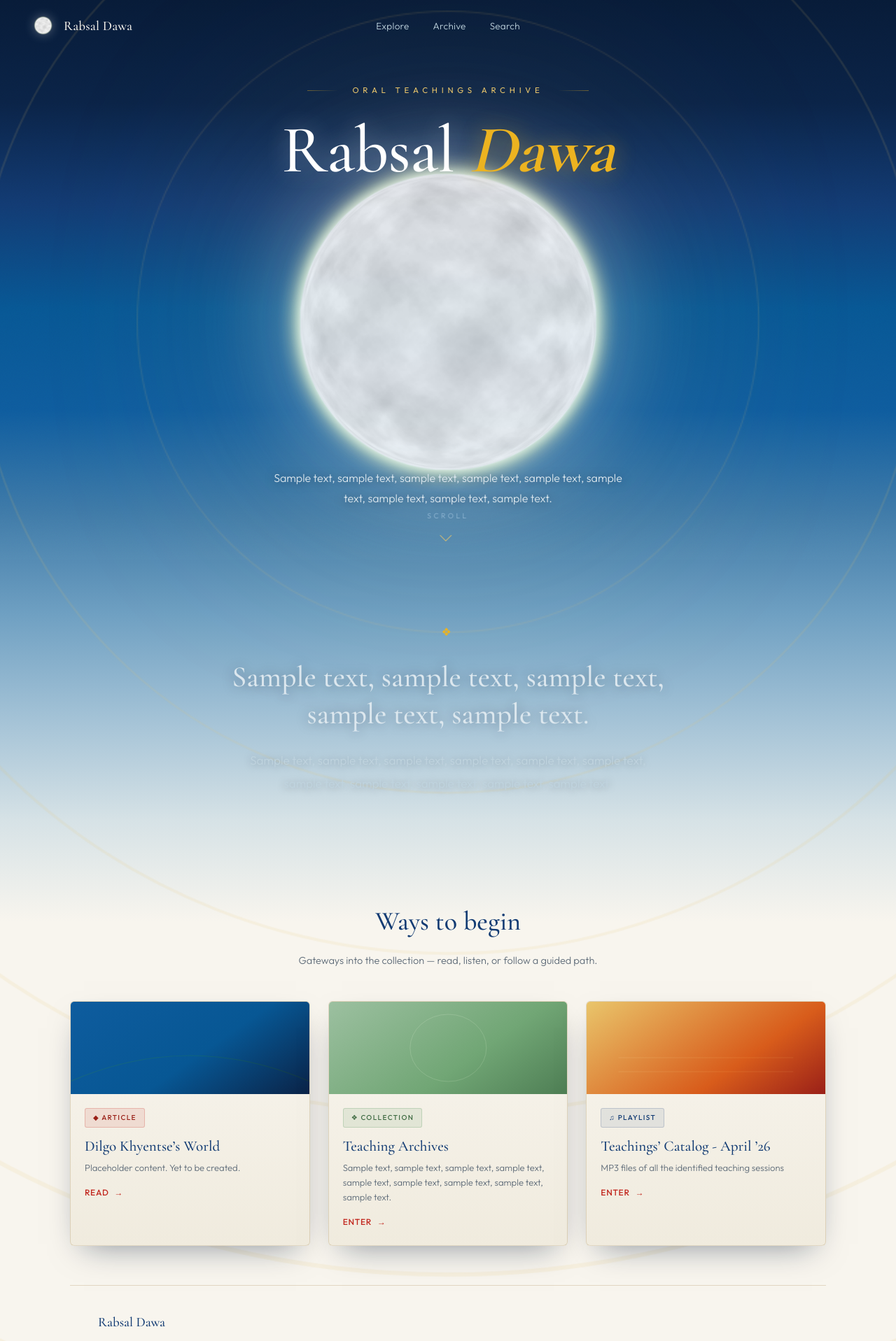
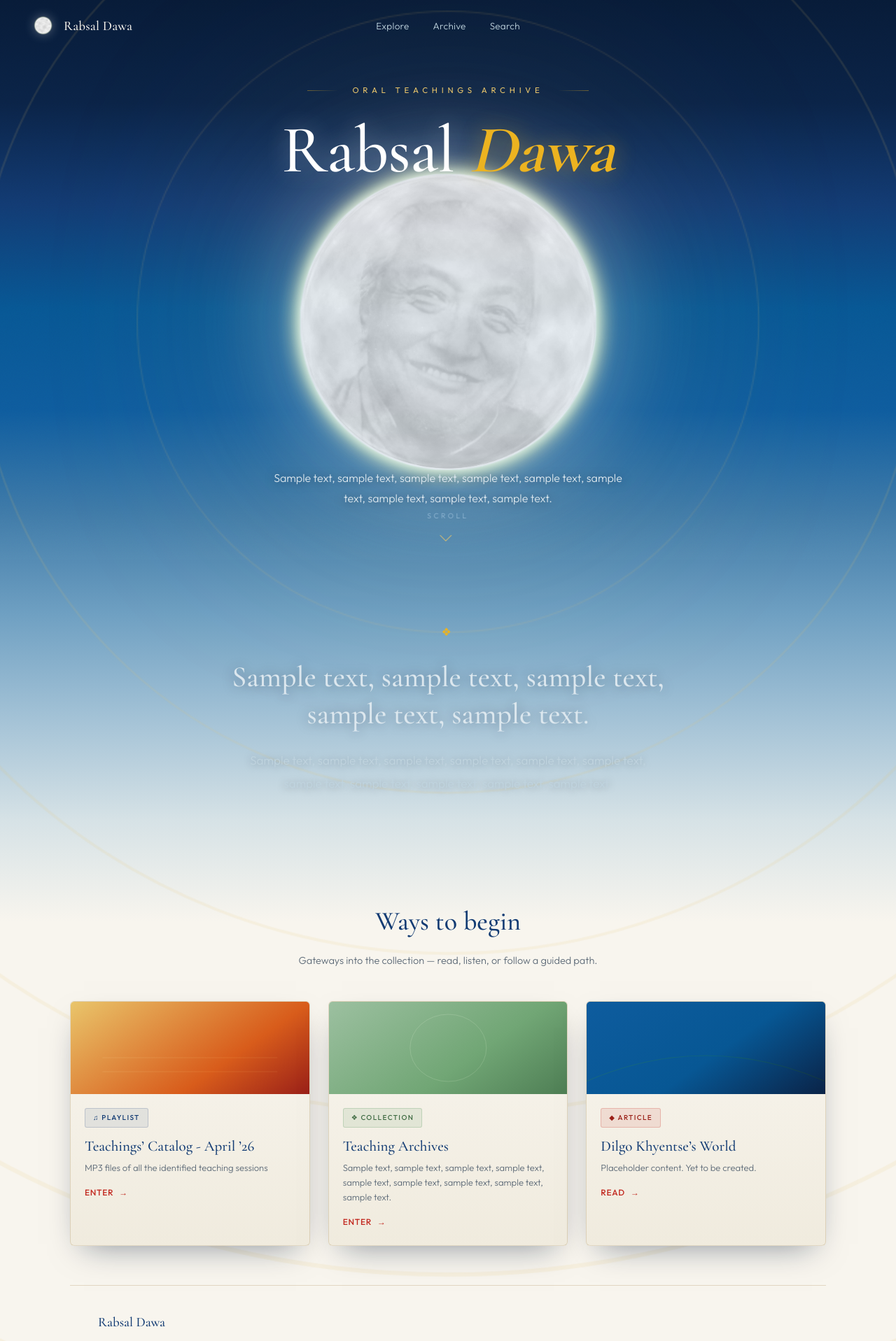
Before and after one commit to drupchen/demo, a Next.js app in the folder floating-pecha-ui/: page / in a window 1280 px wide. Shown: the top 1917 px of the page at 70% size. Built offline with nearby package versions, Linux system fonts and the light colour scheme; no server answers; a web font is replaced by a local one.

Commit message:
feat(landing): swap card order + faint portrait overlay on the moon
- Reorder gateway cards (Teachings' Catalog first, Dilgo Khyentse's World last).
- Overlay face.png on the moon disc: circular clip, centered, 85% transparent.

Co-Authored-By: Claude Opus 4.8 <noreply@anthropic.com>

```diff
--- a/floating-pecha-ui/src/app/page.js
+++ b/floating-pecha-ui/src/app/page.js
@@ -9,18 +9,18 @@ import styles from "./page.module.css";
 // second row is the three teachings we have data for plus the search guide.
 const GATEWAYS = [
   {
-    badge: "◆ Article",
-    badgeClass: "bArticle",
-    grad: "tAzure",
+    badge: "♫ Playlist",
+    badgeClass: "bPlaylist",
+    grad: "tAmber",
     svg: (
       <svg viewBox="0 0 300 132" preserveAspectRatio="none">
-        <path d="M-20 124 Q150 30 320 124" fill="none" stroke="#ECB320" strokeWidth="1" />
+        <path d="M40 100 H260 M40 80 H260" stroke="#F0EBDE" strokeWidth=".6" />
       </svg>
     ),
-    title: "Dilgo Khyentse’s World",
-    blurb: "Placeholder content. Yet to be created.",
-    cta: "Read",
-    href: "/world",
+    title: "Teachings’ Catalog - April ’26",
+    blurb: "MP3 files of all the identified teaching sessions",
+    cta: "Enter",
+    href: "/teachings-catalog",
   },
   {
     badge: "❖ Collection",
@@ -38,18 +38,18 @@ const GATEWAYS = [
     href: "/archive",
   },
   {
-    badge: "♫ Playlist",
-    badgeClass: "bPlaylist",
-    grad: "tAmber",
+    badge: "◆ Article",
+    badgeClass: "bArticle",
+    grad: "tAzure",
     svg: (
       <svg viewBox="0 0 300 132" preserveAspectRatio="none">
-        <path d="M40 100 H260 M40 80 H260" stroke="#F0EBDE" strokeWidth=".6" />
+        <path d="M-20 124 Q150 30 320 124" fill="none" stroke="#ECB320" strokeWidth="1" />
       </svg>
     ),
-    title: "Teachings’ Catalog - April ’26",
-    blurb: "MP3 files of all the identified teaching sessions",
-    cta: "Enter",
-    href: "/teachings-catalog",
+    title: "Dilgo Khyentse’s World",
+    blurb: "Placeholder content. Yet to be created.",
+    cta: "Read",
+    href: "/world",
   },
 ];
 
@@ -115,6 +115,7 @@ export default function LandingPage() {
           <div className={`${styles.ring} ${styles.r7}`} />
           <div className={`${styles.ring} ${styles.r8}`} />
           <div className={styles.moon} />
+          <div className={styles.face} />
         </div>
         <div className={styles.heroTop}>
           <div className={styles.eyebrow}>
--- a/floating-pecha-ui/src/app/page.module.css
+++ b/floating-pecha-ui/src/app/page.module.css
@@ -220,6 +220,26 @@
   opacity: 0.92;
   mix-blend-mode: screen;
   filter: drop-shadow(0 0 70px rgba(255, 255, 255, 0.42)) drop-shadow(0 0 150px rgba(233, 197, 107, 0.20));
+}
+
+/* Portrait overlaid on the moon disc at half opacity (clipped to a circle).
+   Sized to the moon's visible disc (~0.68 of the moon box) and centered on the
+   halo origin, which is where the moon disc sits. */
+.face {
+  position: absolute;
+  left: 50%;
+  top: 50%;
+  transform: translate(-50%, -50%);
+  width: clamp(204px, 43.5vw, 421px);
+  height: clamp(204px, 43.5vw, 421px);
+  z-index: 2;
+  pointer-events: none;
+  background-image: url("/images/face.png");
+  background-size: contain;
+  background-repeat: no-repeat;
+  background-position: center;
+  border-radius: 50%;
+  opacity: 0.15;
 }
 
 .ring {
```
Also changed, not shown: floating-pecha-ui/public/images/face.png (added).
